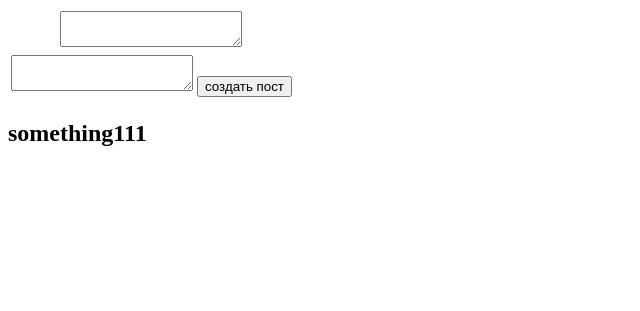
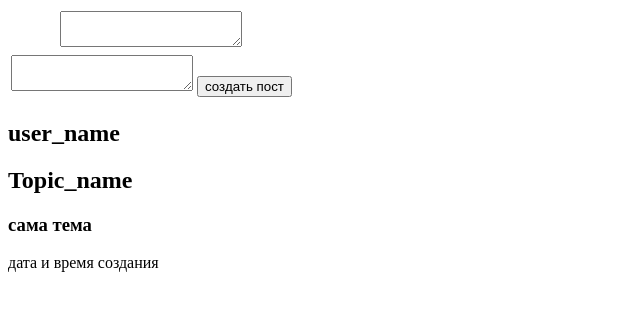
Before and after one commit to Manstrik/my_forum, a Django app: page /create_topic/ in a window 1280 px wide. Shown: the top 311 px of the page, without its empty margins (0-640 px from the left). Run offline with Django 3.2, Linux system fonts and the light colour scheme; parts of the project's set-up code (start-up, migrations or seed data) failed here and were passed over; some libraries are stand-ins or nearby versions.

Commit message:
Начал делать шаблон для поста

```diff
--- a/templates/create_topic/index.html
+++ b/templates/create_topic/index.html
@@ -37,16 +37,36 @@
     </form>
 
     <section class="post">
-        <h1>
-            something111 {% comment %}а вот это видно?{% endcomment %}
-        </h1>
+        <div class="post-user_name">
+            <h1 class="post-user_name">
+                user_name
+            </h1>
+        </div>
+        {#        <div class="post-user_icon">#}
+        {#            <a>#}
+        {#                <img src="{% static 'posts_app/img/default-post-image.png' %}" alt="">#}
+        {#            </a>#}
+        {#        </div>#}
+        <div class="created-topic_name">
+            <h2>
+                Topic_name
+            </h2>
+        </div>
+        <div class="created-post_text">
+            <h3>
+                сама тема
+            </h3>
+        </div>
+        <div class="created-date_post">
+            дата и время создания
+        </div>
     </section>
 {% endblock %}
 
 {% block posts %}
     <section class="post">
-        <h1>
-            something111 {% comment %}почему вот этого не видно, а выше |^| {% endcomment %}
-        </h1>
+        <h2>
+            something222 {% comment %}почему вот этого не видно, а выше |^| {% endcomment %}
+        </h2>
     </section>
 {% endblock %}
```
Also changed, not shown: 1 other file.
